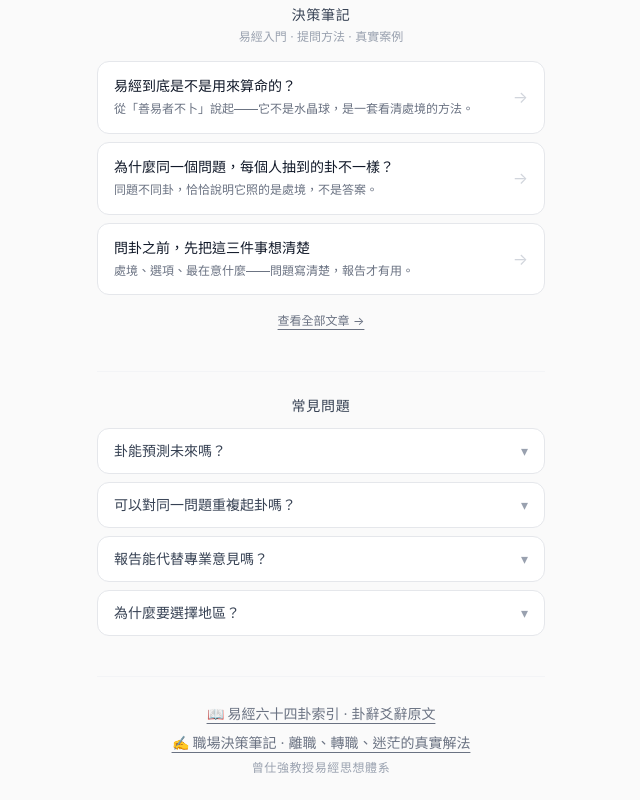
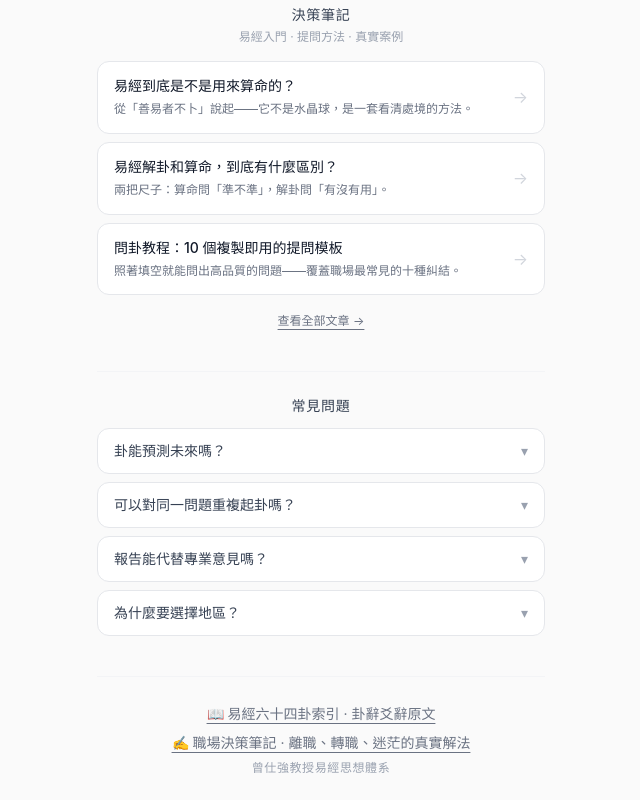
Before and after one commit to knightlgz/decision-book, a React (Vite) app: page / in a window 1280 px wide. Shown: the part 754-1554 px from the top of the page, without its empty margins (319-959 px from the left). Built offline with nearby package versions, Linux system fonts and the light colour scheme.

Commit message:
fix: 首页博客板块同步新增两文 + 按读者路径重排（认知→信任→使用）

```diff
--- a/src/App.jsx
+++ b/src/App.jsx
@@ -37,17 +37,17 @@ const FAQ = {
     { q: "为什么要选择地区？", a: "职场规则、社会保障、人情压力因地而异。报告会结合你所在地区，给出更贴近现实的建议。" },
   ],
 };
-// 博客精选（2026-09-15 借鉴对标：首页直达内容，降低发现门槛）
+// 博客精选（2026-09-15 借鉴对标：首页直达内容，降低发现门槛；新品发布后必须同步本板块）
 const BLOG_POSTS = {
   tc: [
     { title: "易經到底是不是用來算命的？", desc: "從「善易者不卜」說起——它不是水晶球，是一套看清處境的方法。", href: "/blog/is-i-ching-fortune-telling/" },
-    { title: "為什麼同一個問題，每個人抽到的卦不一樣？", desc: "同題不同卦，恰恰說明它照的是處境，不是答案。", href: "/blog/why-different-hexagram/" },
-    { title: "問卦之前，先把這三件事想清楚", desc: "處境、選項、最在意什麼——問題寫清楚，報告才有用。", href: "/blog/how-to-ask/" },
+    { title: "易經解卦和算命，到底有什麼區別？", desc: "兩把尺子：算命問「準不準」，解卦問「有沒有用」。", href: "/blog/i-ching-vs-fortune-telling/" },
+    { title: "問卦教程：10 個複製即用的提問模板", desc: "照著填空就能問出高品質的問題——覆蓋職場最常見的十種糾結。", href: "/blog/question-templates/" },
   ],
   sc: [
     { title: "易经到底是不是用来算命的？", desc: "从「善易者不卜」说起——它不是水晶球，是一套看清处境的方法。", href: "/cn/blog/is-i-ching-fortune-telling/" },
-    { title: "为什么同一个问题，每个人抽到的卦不一样？", desc: "同题不同卦，恰恰说明它照的是处境，不是答案。", href: "/cn/blog/why-different-hexagram/" },
-    { title: "问卦之前，先把这三件事想清楚", desc: "处境、选项、最在意什么——问题写清楚，报告才有用。", href: "/cn/blog/how-to-ask/" },
+    { title: "易经解卦和算命，到底有什么区别？", desc: "两把尺子：算命问「准不准」，解卦问「有没有用」。", href: "/cn/blog/i-ching-vs-fortune-telling/" },
+    { title: "问卦教程：10 个复制即用的提问模板", desc: "照着填空就能问出高质量的问题——覆盖职场最常见的十种纠结。", href: "/cn/blog/question-templates/" },
   ],
 };
 
```
